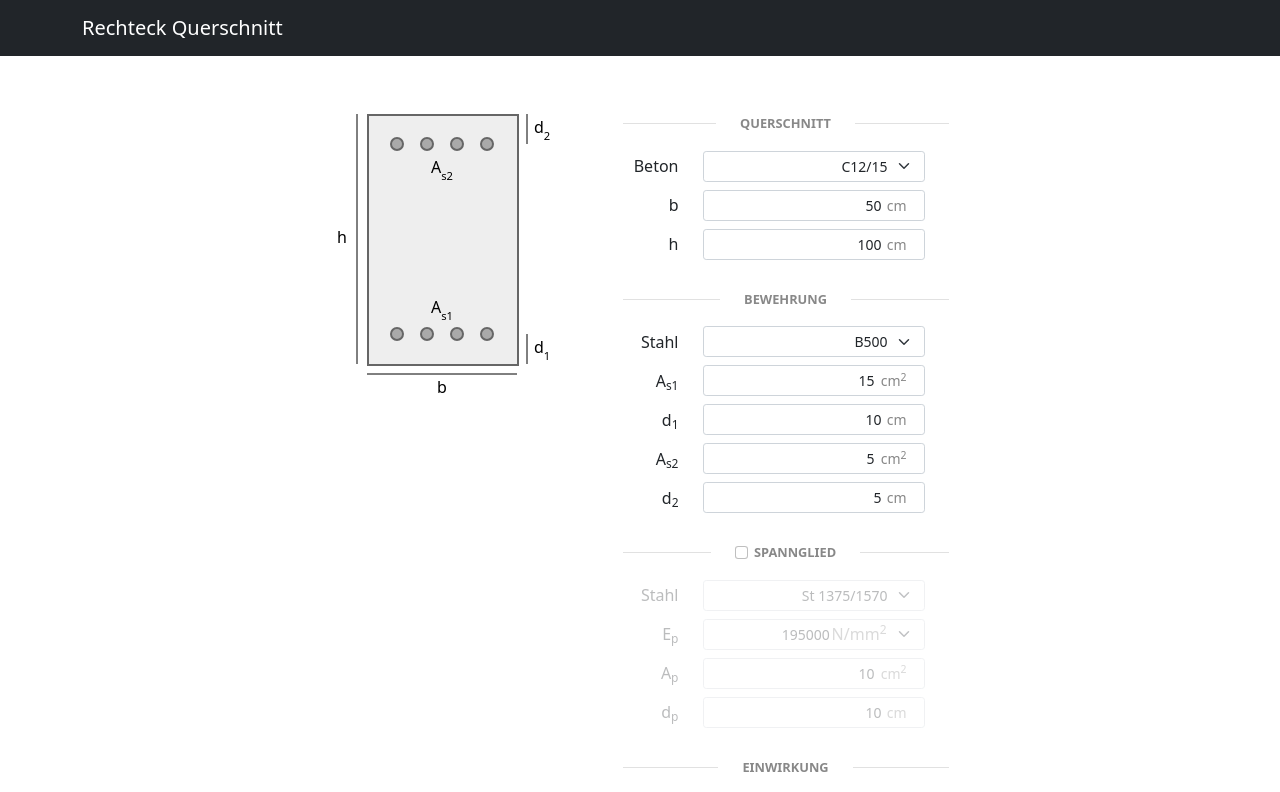
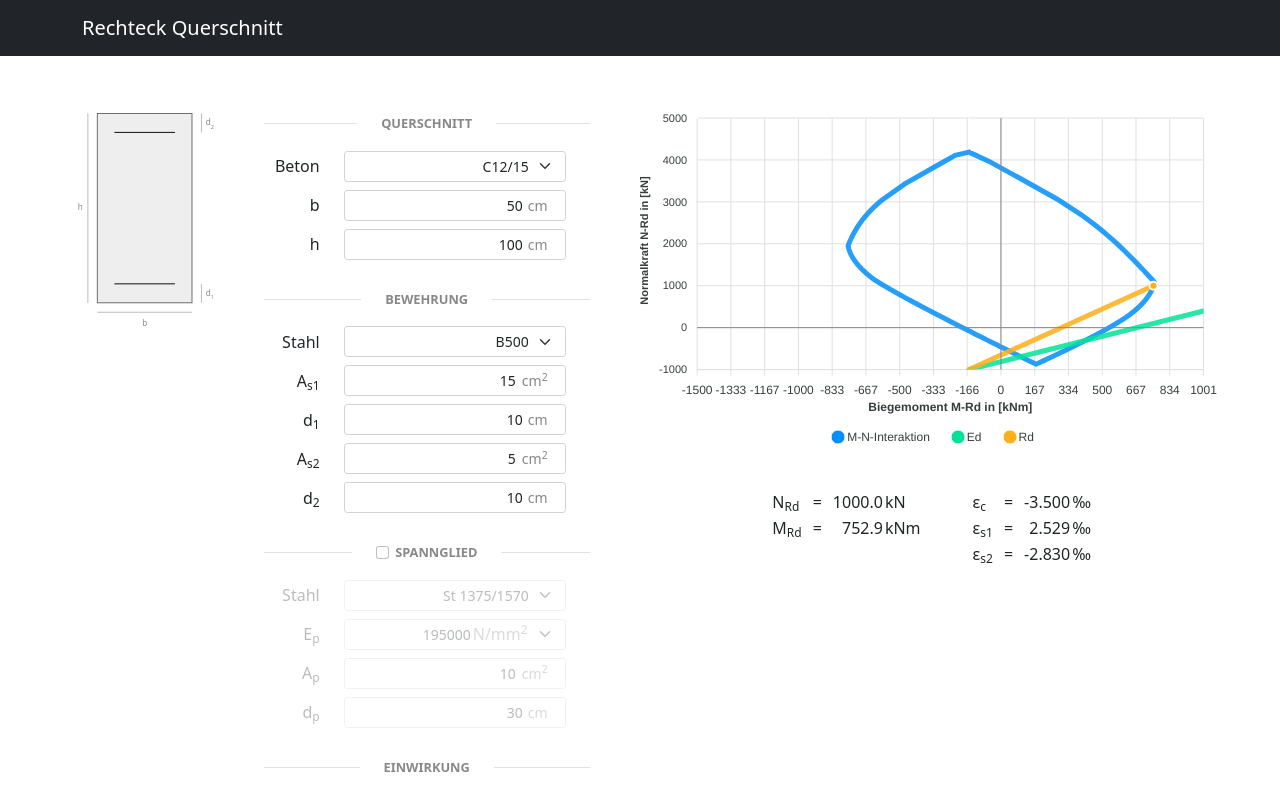
Before and after one commit to kurtlachmann/beton-interaktion, a React (Create React App) app: page / in a window 1280 px wide. Shown: the top 792 px of the page. Built offline with nearby package versions, Linux system fonts and the light colour scheme.

Commit message:
Make cross section dynamic
The cross section diagram now changes its proportions depending on user input.

```diff
--- a/src/rechteck_qs/CrossSection.tsx
+++ b/src/rechteck_qs/CrossSection.tsx
@@ -1,4 +1,4 @@
-import { Card } from "react-bootstrap";
+import { useEffect, useState } from "react";
 
 
 let lastHighlighted: string = "";
@@ -20,9 +20,8 @@ export function highlightElement(id: string) {
 		lineElement.setAttribute("stroke", "#f00");
 	}
 
-	for (const circleElement of document.getElementsByClassName("circle-" + id)) {
-		circleElement.setAttribute("stroke", "#f00");
-		circleElement.setAttribute("fill", "#faa");
+	for (const element of document.getElementsByClassName("elem-" + id)) {
+		element.setAttribute("stroke", "#f00");
 	}
 
 	lastHighlighted = id;
@@ -31,105 +30,114 @@ export function highlightElement(id: string) {
 
 export function resetHighlight() {
 	for (const element of document.getElementsByClassName("text-" + lastHighlighted)) {
-		element.setAttribute("fill", "#000");
+		element.setAttribute("fill", "#888");
 		element.setAttribute("stroke", "none");
 		element.setAttribute("font-weight", "normal");
 	}
 
 	for (const lineElement of document.getElementsByClassName("line-" + lastHighlighted)) {
-		lineElement.setAttribute("stroke", "#000");
+		lineElement.setAttribute("stroke", "#888");
 	}
 
-	for (const circleElement of document.getElementsByClassName("circle-" + lastHighlighted)) {
-		circleElement.setAttribute("stroke", "#666");
-		circleElement.setAttribute("fill", "#aaa");
+	for (const element of document.getElementsByClassName("elem-" + lastHighlighted)) {
+		element.setAttribute("stroke", "#000");
+		element.setAttribute("font-weight", "normal");
 	}
 }
 
 
-export function CrossSection(props: {showSpannglied?: boolean}) {
-	const padding = {
-		top: 10,
-		bottom: 35,
-		left: 35,
-		right: 80,
-	};
-	const width = 150;
-	const height = 250;
-	const stroke_width = 2;
-
-	const baustahl_margin = width / 5;
-	return <>
-		<svg width={width + stroke_width + padding.left + padding.right} height={height + stroke_width + padding.top + padding.bottom} style={{display: "block", margin: "auto"}}>
-			<rect x={stroke_width/2 + padding.left} y={stroke_width/2 + padding.top} width={width} height={height} stroke="#666" strokeWidth={stroke_width} fill="#eee" />
-
-			{/* Labels on the sides */}
-			<line className="line-h" x1={padding.left - 10} x2={padding.left - 10} y1={padding.top} y2={padding.top + height} stroke="#000" />
-			<Text className="text-h" x={padding.left - 25} y={padding.top + height / 2} text="h" />
-
-			<Text className="text-b" x={padding.left + width/2} y={padding.top + height + 25} text="b" />
-			<line className="line-b" x1={padding.left} x2={padding.left + width} y1={padding.top + height + 10} y2={padding.top + height + 10} stroke="#000" />
-
-			<Text className="text-d2" x={padding.left + width + 25} y={padding.top + baustahl_margin/2} text="d" sub="2" />
-			<line className="line-d2" x1={padding.left + width + 10} x2={padding.left + width + 10} y1={padding.top} y2={padding.top + baustahl_margin} stroke="#000" />
-
-			<Text className="text-d1" x={padding.left + width + 25} y={padding.top + height - baustahl_margin/2} text="d" sub="1" />
-			<line className="line-d1" x1={padding.left + width + 10} x2={padding.left + width + 10} y1={padding.top + height - baustahl_margin} y2={padding.top + height} stroke="#000" />
-
-			{props.showSpannglied && <>
-				<Text className="text-dp" x={padding.left + width + 65} y={padding.top + height - height*(1-0.6)*0.5} text="d" sub="p" />
-				<line className="line-dp" x1={padding.left + width + 50} x2={padding.left + width + 50} y1={padding.top + height*0.6} y2={padding.top + height} stroke="#000" />
-			</>}
-
-			{/* Content inside the rect */}
-			<BaustahlCircle className="circle-As2" x={padding.left + baustahl_margin} y={padding.top + baustahl_margin} />
-			<BaustahlCircle className="circle-As2" x={padding.left + 2*baustahl_margin} y={padding.top + baustahl_margin} />
-			<BaustahlCircle className="circle-As2" x={padding.left + 3*baustahl_margin} y={padding.top + baustahl_margin} />
-			<BaustahlCircle className="circle-As2" x={padding.left + 4*baustahl_margin} y={padding.top + baustahl_margin} />
-			<Text className="text-As2" x={padding.left + width*0.5} y={padding.top + baustahl_margin + 25} text="A" sub="s2" />
-
-			{props.showSpannglied && <>
-				<Text className="text-Ap" x={padding.left + width/2} y={padding.top + height * 0.6 - 30} text="A" sub="p" />
-				<SpannstahlCircle className="circle-Ap" x={padding.left + width / 2} y={padding.top + height * 0.6} />
-			</>}
-
-			<Text className="text-As1" x={padding.left + width*0.5} y={padding.top + height - baustahl_margin - 25} text="A" sub="s1" />
-			<BaustahlCircle className="circle-As1" x={padding.left + baustahl_margin} y={padding.top + height - baustahl_margin} />
-			<BaustahlCircle className="circle-As1" x={padding.left + 2*baustahl_margin} y={padding.top + height - baustahl_margin} />
-			<BaustahlCircle className="circle-As1" x={padding.left + 3*baustahl_margin} y={padding.top + height - baustahl_margin} />
-			<BaustahlCircle className="circle-As1" x={padding.left + 4*baustahl_margin} y={padding.top + height - baustahl_margin} />
-		</svg>
-	</>
+export interface CrossSectionProps {
+	width: number,
+	height: number,
+	d_1: number,
+	d_2: number,
+	d_p: number,
+	showBewehrungOben?: boolean,
+	showBewehrungUnten?: boolean,
+	showSpannglied?: boolean
 }
 
 
-function Text(props: {className: string, x: number, y: number, text: string, sub?: string, color?: string}) {
-	return <text className={props.className} x={props.x} y={props.y} dominantBaseline="middle" textAnchor="middle" >
-		{props.text}
-		<tspan baselineShift="sub" style={{fontSize: "0.7em"}}>{props.sub}</tspan>
-	</text>
+export function CrossSection(props: CrossSectionProps) {
+	let [viewBoxHeight, setViewBoxHeight] = useState(200);
+
+	const maxWidth = 50;
+	const maxHeight = 180
+	const stroke_width = 0.5;
+
+	const whRatio = props.width / props.height;
+	const maxWhRatio = maxWidth / maxHeight;
+	const width = whRatio > maxWhRatio ? maxWidth : whRatio * maxHeight;
+	const height = whRatio > maxWhRatio ? maxWidth / whRatio : maxHeight;
+
+	const marginTop = 5;
+	const bwrgMargin = width * 0.18;  // Abstand Bewehrung links/rechts
+	const spglSize = 2;  // Größe Spannglied
+	const labelsMargin = 5;
+
+	console.log("height", height, "whRatio", whRatio, "maxWhRatio", maxWhRatio);
+
+	// Adjust viewbox height to the actually used space once the animation is finished. This makes
+	// sure that on mobile there's no empty space between the svg and the input fields.
+	useEffect(() => {
+		// Increasing height should happen instant. Decreasing must wait until animation is done.
+		const delay = height > viewBoxHeight ? 0 : 500;
+		const handle = setTimeout(() => {
+			setViewBoxHeight(height + 20);  // Add some margin to fit the labels
+		}, delay);
+		return () => { clearTimeout(handle) };
+	}, [props.width, props.height]);
+
+	return <svg viewBox={`0 0 100 ${viewBoxHeight}`} style={{ backgroundColor: "#fff", transition: "all 0.5s" }} >
+		<rect x={(100 - width) / 2} y={marginTop} width={width} height={height} stroke="#666" strokeWidth={stroke_width} fill="#eee" style={{ transition: "all 0.5s" }} />
+
+		{/* Bewehrung oben */}
+		<g opacity={props.showBewehrungOben ? 1 : 0} style={{ transition: "all 0.5s" }}>
+			<Line className="elem-As2" x1={(100 - width) / 2 + bwrgMargin} y1={marginTop + props.d_2} x2={(100 + width) / 2 - bwrgMargin} y2={marginTop + props.d_2} />
+		</g>
+
+		{/* Bewehrung unten */}
+		<g opacity={props.showBewehrungUnten ? 1 : 0} style={{ transition: "all 0.5s" }}>
+			<Line className="elem-As1" x1={(100 - width) / 2 + bwrgMargin} y1={marginTop + height - props.d_1} x2={(100 + width) / 2 - bwrgMargin} y2={marginTop + height - props.d_1} />
+		</g>
+
+		{/* Spannglied */}
+		<g opacity={props.showSpannglied ? 1 : 0} style={{ transition: "all 0.5s" }}>
+			<Line className="elem-Ap" x1={50 - spglSize} y1={marginTop + height - props.d_p + spglSize} x2={50 + spglSize} y2={marginTop + height - props.d_p - spglSize} />
+			<Line className="elem-Ap" x1={50 - spglSize} y1={marginTop + height - props.d_p - spglSize} x2={50 + spglSize} y2={marginTop + height - props.d_p + spglSize} />
+
+			{/* Label */}
+			<Line className="line-dp" x1={(100 + width) / 2 + labelsMargin + 10} y1={marginTop + height - props.d_p} x2={(100 + width) / 2 + labelsMargin + 10} y2={marginTop + height} stroke="#888" strokeWidth={0.3} />
+			<Text className="text-dp" x={(100 + width) / 2 + labelsMargin + 15} y={marginTop + height - (props.d_p / 2)} text="d" sub="p" color="#888" />
+		</g>
+
+		{/* Label h */}
+		<Line className="line-h" x1={(100 - width) / 2 - labelsMargin} y1={marginTop} x2={(100 - width) / 2 - labelsMargin} y2={marginTop + height} stroke="#888" strokeWidth={0.3} />
+		<Text className="text-h" x={(100 - width) / 2 - labelsMargin - 4} y={marginTop + height / 2} text="h" color="#888" />
+
+		{/* Label b */}
+		<Line className="line-b" x1={(100 - width) / 2} y1={marginTop + height + labelsMargin} x2={(100 + width) / 2} y2={marginTop + height + labelsMargin} stroke="#888" strokeWidth={0.3} />
+		<Text className="text-b" x={50} y={marginTop + height + labelsMargin + 6} text="b" color="#888" />
+
+		{/* Label d_1 */}
+		<Line className="line-d1" x1={(100 + width) / 2 + labelsMargin} y1={marginTop + height - props.d_1} x2={(100 + width) / 2 + labelsMargin} y2={marginTop + height} stroke="#888" strokeWidth={0.3} />
+		<Text className="text-d1" x={(100 + width) / 2 + labelsMargin + 4.5} y={marginTop + height - (props.d_1 / 2)} text="d" sub="1" color="#888" />
+
+		{/* Label d_2 */}
+		<Line className="line-d2" x1={(100 + width) / 2 + labelsMargin} y1={marginTop} x2={(100 + width) / 2 + labelsMargin} y2={marginTop + props.d_2} stroke="#888" strokeWidth={0.3} />
+		<Text className="text-d2" x={(100 + width) / 2 + labelsMargin + 4.5} y={marginTop + (props.d_2 / 2)} text="d" sub="2" color="#888" />
+	</svg>
 }
 
 
-function BaustahlCircle(props: {className: string, x: number, y: number}) {
-	return <circle className={props.className} cx={props.x} cy={props.y} r={6} stroke="#666" strokeWidth={2} fill="#aaa" />
+function Line(props: { className?: string, x1: number, y1: number, x2: number, y2: number, stroke?: string, strokeWidth?: number }) {
+	return <path className={props.className} d={`M ${props.x1},${props.y1} L ${props.x2},${props.y2}`} style={{ transition: "d 0.5s" }} stroke={props.stroke || "#000"} strokeWidth={props.strokeWidth || 0.5} />
 }
 
 
-function SpannstahlCircle(props: {className: string, x: number, y: number}) {
-	return <circle className={props.className} cx={props.x} cy={props.y} r={12} stroke={"#666"} strokeWidth={2} fill={"#aaa"} />
+function Text(props: { className: string, x: number, y: number, text: string, sub?: string, color?: string }) {
+	return <text className={props.className} dominantBaseline="middle" textAnchor="middle" style={{ fontSize: "4.3", transition: "transform 0.5s" }} fill={props.color} transform={`translate(${props.x}, ${props.y})`} >
+		{props.text}
+		<tspan baselineShift="sub" style={{ fontSize: "0.7em" }}>{props.sub}</tspan>
+	</text>
 }
-
-
-export default function CrossSectionCard() {
-	return <Card style={{ marginTop: "1em", marginBottom: "0em" }}>
-		<Card.Header style={{ display: "flex", alignItems: "center" }}>
-			Querschnitt
-		</Card.Header>
-
-		<Card.Body style={{ display: "flex", justifyContent: "center" }}>
-			<CrossSection />
-		</Card.Body>
-
-	</Card>
-}
--- a/src/rechteck_qs/RechteckQS.tsx
+++ b/src/rechteck_qs/RechteckQS.tsx
@@ -60,14 +60,14 @@ export default function RechteckQS() {
 	const [A_s1, set_A_s1] = useState(15.0);
 	const [A_s2, set_A_s2] = useState(5.0);
 	const [d_1, set_d_1] = useState(10.0);
-	const [d_2, set_d_2] = useState(5.0);
+	const [d_2, set_d_2] = useState(10.0);
 
 	// Spannstahl input
 	const [spanngliedActive, setSpanngliedActive] = useState(false);
 	const [stahl, setStahl] = useState(SpannstahlList[0]);
 	const [E_p, set_E_p] = useState(195000.0);
 	const [A_p, set_A_p] = useState(10.0);
-	const [d_p, set_d_p] = useState(10.0);
+	const [d_p, set_d_p] = useState(30.0);
 
 	// Einwirkung input
 	const [N_Ed, set_N_Ed] = useState(1000.0);
@@ -107,9 +107,9 @@ export default function RechteckQS() {
 
 		<Container style={{ marginBottom: "1em" }} fluid>
 			<Row style={{ marginTop: "2em", display: "flex", justifyContent: "center" }}>
-				<Col xl="auto">
+				<Col xs={12} md={2}>
 					<div style={{ marginTop: "1em", marginBottom: "1.5em" }}>
-						<CrossSection showSpannglied={spanngliedActive} />
+						<CrossSection width={b} height={h} d_1={d_1} d_2={d_2} d_p={d_p} showBewehrungOben={A_s2 > 0} showBewehrungUnten={A_s1 > 0} showSpannglied={spanngliedActive} />
 					</div>
 				</Col>
 				<Col xs={12} md={6} lg={4} xl={2} style={{ width: "350px" }}>
```
